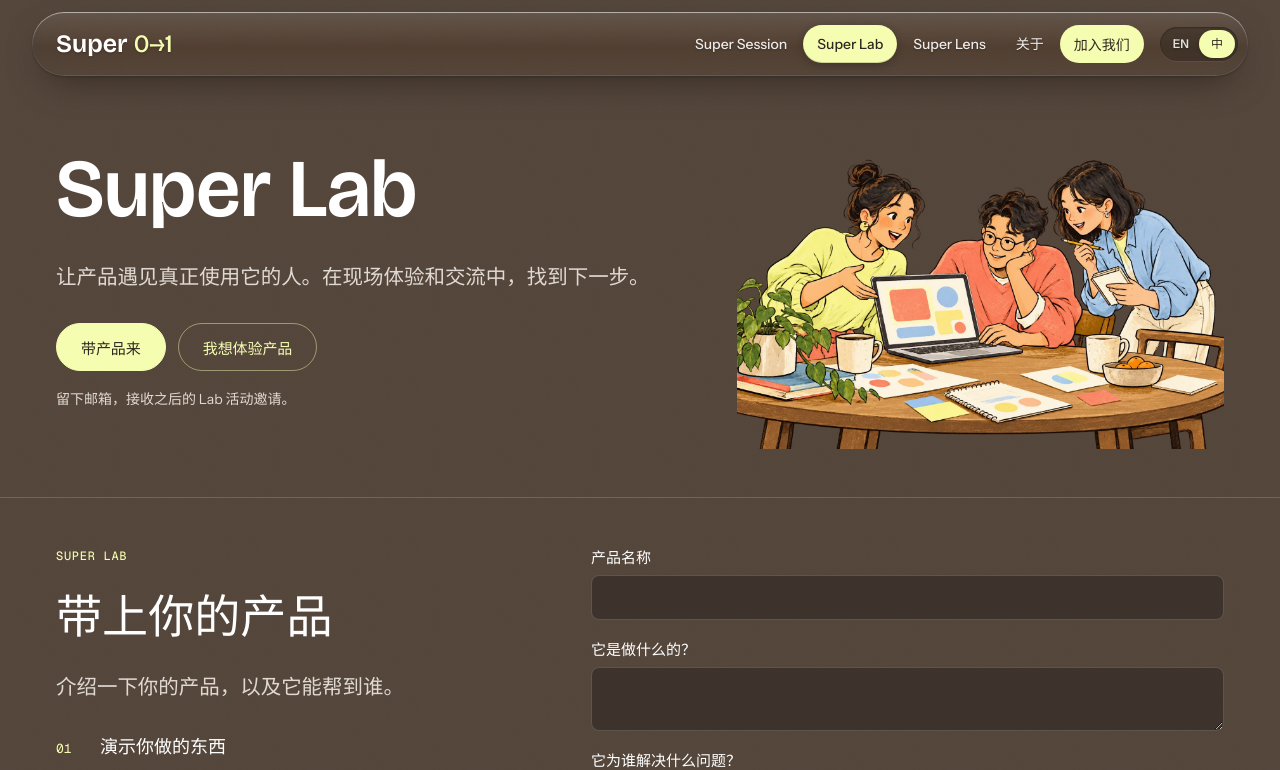
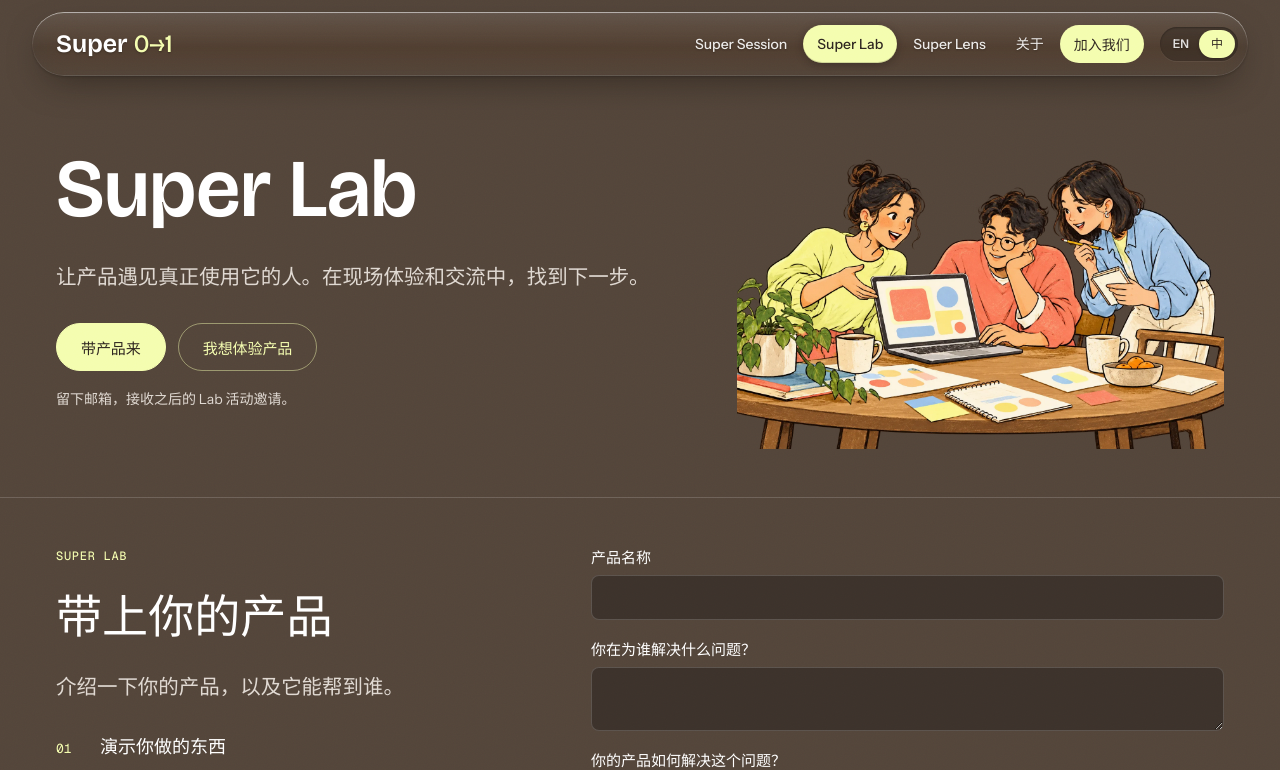
Before and after one commit to qiz029/super0to1-web, a React (Vite) app: page /zh/lab in a window 1280 px wide. Shown: the top 770 px of the page. Built offline with nearby package versions, Linux system fonts and the light colour scheme.

Commit message:
Ask about the user problem before the product solution

```diff
--- a/src/components/IntakeForm.tsx
+++ b/src/components/IntakeForm.tsx
@@ -55,8 +55,8 @@ export function IntakeForm({ kind, source = 'general' }: { kind: 'newsletter' |
             <label htmlFor={`${id}-topic`}>{t.speaker.topic}<textarea id={`${id}-topic`} name="topic" rows={2} maxLength={1000} required /></label>
             <label htmlFor={`${id}-bio`}>{t.speaker.bio}<textarea id={`${id}-bio`} name="bio" rows={2} maxLength={1000} required /></label>
           </> : <>
+          <label htmlFor={`${id}-audience`}>{f.audience}<textarea id={`${id}-audience`} name="audience" rows={2} maxLength={1000} required /></label>
           <label htmlFor={`${id}-purpose`}>{f.purpose}<textarea id={`${id}-purpose`} name="purpose" rows={2} maxLength={1000} required /></label>
-          <label htmlFor={`${id}-audience`}>{f.audience}<textarea id={`${id}-audience`} name="audience" rows={2} maxLength={1000} required /></label>
           <label htmlFor={`${id}-stage`}>{f.stage}
             <select id={`${id}-stage`} name="stage" aria-label={f.stage} defaultValue="" required>
               <option value="" disabled>{f.chooseStage}</option>
--- a/src/i18n/messages.ts
+++ b/src/i18n/messages.ts
@@ -150,7 +150,7 @@ const en = {
   },
   forms: {
     email: 'Email', wechat: 'WeChat ID', productName: 'Product name',
-    purpose: 'What does it do?', audience: 'Who is it for, and what problem does it solve?',
+    purpose: 'How does your product solve that problem?', audience: 'Who is it for, and what problem are you solving?',
     stage: 'Product stage', chooseStage: 'Choose a stage', building: 'Building the first version · No users yet', testing: 'Testing with early users · No paying customers yet', paying: 'Serving paying customers',
     contactMethod: 'Contact method', link: 'Product or demo link (optional)', website: 'Website',
     emailUse: 'Subscribe to emails about upcoming sessions, labs and community news.',
@@ -349,7 +349,7 @@ const zh: Messages = {
   },
   forms: {
     email: '邮箱', wechat: '微信号', productName: '产品名称',
-    purpose: '它是做什么的？', audience: '它为谁解决什么问题？',
+    purpose: '你的产品如何解决这个问题？', audience: '你在为谁解决什么问题？',
     stage: '产品阶段', chooseStage: '请选择阶段', building: '首版开发中 · 暂无用户', testing: '早期用户试用中 · 暂无付费客户', paying: '已有付费客户',
     contactMethod: '联系方式', link: '产品或演示链接（选填）', website: '网站',
     emailUse: '订阅后，你会收到共学、原型体验和社群消息邮件。',
```
Also changed, not shown: tests/intake.seo.ts (+4 -2 lines), 1 other file (tests, documents, lock files or other folders).
